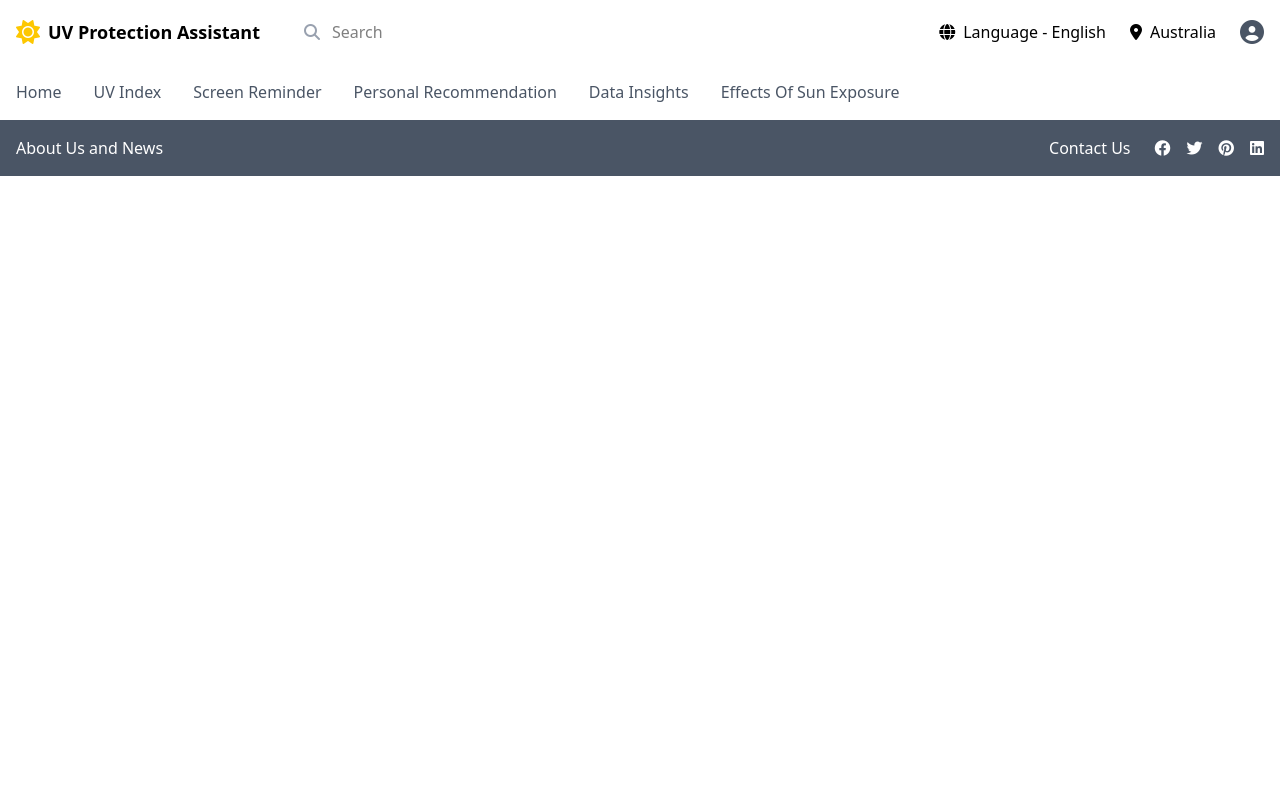
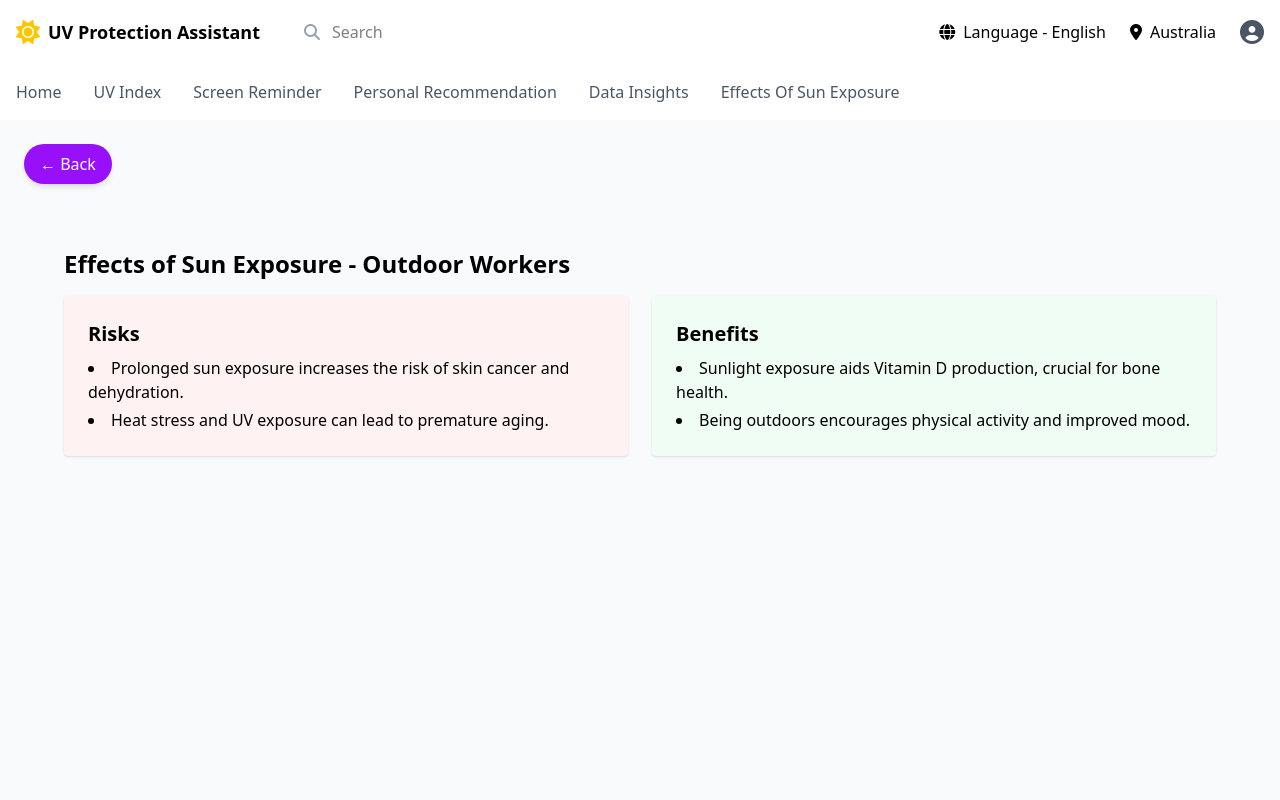
Before and after one commit to happylifeeveryday/UVassistant, a Vue app: page /CommunityCategoryDetails/1 in a window 1280 px wide. Shown: the top 800 px of the page. Built offline with nearby package versions, Linux system fonts and the light colour scheme; no server answers.

Commit message:
change to community group from age group

```diff
--- a/src/router/index.js
+++ b/src/router/index.js
@@ -2,7 +2,7 @@ import { createRouter, createWebHistory } from 'vue-router'
 import HomeView from '../views/HomeView.vue'
 import ViewUVIndex from '../views/UVIndexView.vue'
 import EffectsOfSunExposure from '../views/EffectsOfSunExposureView.vue'
-import AgeCategoryDetailsView from '@/views/AgeCategoryDetailsView.vue'
+import CommunityCategoryDetailsView from '@/views/CommunityCategoryDetailsView.vue'
 import ReminderView from '@/views/ReminderView.vue'
 import PersonalMeasure from '@/views/PersonalMeasureView.vue'
 import ImpactView from '@/views/ImpactView.vue'
@@ -30,9 +30,9 @@ const router = createRouter({
       component: PersonalMeasure,
     },
     {
-      path: '/EffectsOfSunExposure/:ageGroup',
-      name: 'AgeCategoryDetails',
-      component: AgeCategoryDetailsView,
+      path: '/CommunityCategoryDetails/:communityGroup',
+      name: 'CommunityCategoryDetails',
+      component: CommunityCategoryDetailsView,
       props: true,
     },
     {
--- a/src/views/AgeCategoryDetailsView.vue
+++ /dev/null
@@ -1,104 +0,0 @@
-<template>
-  <div class="relative min-h-screen bg-gray-50 py-12 px-6">
-    <button
-      @click="goBack"
-      class="absolute top-6 left-6 px-4 py-2 bg-purple-600 text-white rounded-full hover:bg-purple-700 transition-colors shadow-md"
-    >
-      &larr; Back
-    </button>
-
-    <div class="max-w-6xl mx-auto pt-20">
-      <h2 class="text-2xl font-bold mb-4">Effects of Sun Exposure - {{ title }}</h2>
-
-      <div class="grid grid-cols-1 md:grid-cols-2 gap-6">
-        <div class="bg-red-50 p-6 rounded shadow">
-          <h3 class="text-xl font-semibold mb-2">Risks</h3>
-          <ul class="list-disc list-inside">
-            <li v-for="(risk, idx) in content.risks" :key="idx" class="mt-1">
-              {{ risk }}
-            </li>
-          </ul>
-        </div>
-
-        <div class="bg-green-50 p-6 rounded shadow">
-          <h3 class="text-xl font-semibold mb-2">Benefits</h3>
-          <ul class="list-disc list-inside">
-            <li v-for="(benefit, idx) in content.benefits" :key="idx" class="mt-1">
-              {{ benefit }}
-            </li>
-          </ul>
-        </div>
-      </div>
-    </div>
-  </div>
-</template>
-
-<script setup>
-import { computed } from 'vue'
-import { useRoute, useRouter } from 'vue-router'
-
-const ageData = {
-  children: {
-    title: 'Children & Adolescents',
-    risks: [
-      'This part may consider using copilot AI generation if we have time',
-      'Prolonged UV exposure can cause sunburn more easily',
-      'Higher sensitivity to UV leading to potential skin damage in later life',
-    ],
-    benefits: [
-      'Helps in Vitamin D synthesis which is essential for bone growth',
-      'Promotes healthy outdoor activity and exercise',
-    ],
-  },
-  middle: {
-    title: 'Middle Aged Adults',
-    risks: [
-      'Increased risk of age spots, wrinkles, and other signs of aging',
-      'Higher chance of skin cancer if no proper protection is used',
-    ],
-    benefits: [
-      'Moderate sunlight can improve mood and help in Vitamin D production',
-      'Encourages outdoor physical activities which help maintain fitness',
-    ],
-  },
-  adults: {
-    title: 'Adults',
-    risks: [
-      'Sunburn, premature aging, and heightened risk of skin cancer',
-      'UV exposure can aggravate certain skin conditions',
-    ],
-    benefits: [
-      'Sunlight can help regulate circadian rhythms, improving sleep',
-      'Adequate Vitamin D levels support immune function',
-    ],
-  },
-  aged: {
-    title: 'Aged Individuals',
-    risks: [
-      'Skin is thinner and less protective, more prone to damage',
-      'UV exposure can exacerbate existing health issues',
-    ],
-    benefits: [
-      'Sunlight in moderation helps maintain bone health',
-      'Mild sun exposure can improve mood and general well-being',
-    ],
-  },
-}
-
-const route = useRoute()
-const router = useRouter()
-
-const ageGroup = route.params.ageGroup || 'adults'
-
-const content = computed(() => {
-  return ageData[ageGroup] || ageData.adults
-})
-
-const title = computed(() => content.value.title)
-
-function goBack() {
-  router.go(-1)
-}
-</script>
-
-<style scoped></style>
--- /dev/null
+++ b/src/views/CommunityCategoryDetailsView.vue
@@ -0,0 +1,103 @@
+<template>
+  <div class="relative min-h-screen bg-gray-50 py-12 px-6">
+    <button
+      @click="goBack"
+      class="absolute top-6 left-6 px-4 py-2 bg-purple-600 text-white rounded-full hover:bg-purple-700 transition-colors shadow-md"
+    >
+      &larr; Back
+    </button>
+
+    <div class="max-w-6xl mx-auto pt-20">
+      <h2 class="text-2xl font-bold mb-4">Effects of Sun Exposure - {{ title }}</h2>
+
+      <div class="grid grid-cols-1 md:grid-cols-2 gap-6">
+        <div class="bg-red-50 p-6 rounded shadow">
+          <h3 class="text-xl font-semibold mb-2">Risks</h3>
+          <ul class="list-disc list-inside">
+            <li v-for="(risk, idx) in content.risks" :key="idx" class="mt-1">
+              {{ risk }}
+            </li>
+          </ul>
+        </div>
+
+        <div class="bg-green-50 p-6 rounded shadow">
+          <h3 class="text-xl font-semibold mb-2">Benefits</h3>
+          <ul class="list-disc list-inside">
+            <li v-for="(benefit, idx) in content.benefits" :key="idx" class="mt-1">
+              {{ benefit }}
+            </li>
+          </ul>
+        </div>
+      </div>
+    </div>
+  </div>
+</template>
+
+<script setup>
+import { computed } from 'vue'
+import { useRoute, useRouter } from 'vue-router'
+
+const communityData = {
+  'outdoor-workers': {
+    title: 'Outdoor Workers',
+    risks: [
+      'Prolonged sun exposure increases the risk of skin cancer and dehydration.',
+      'Heat stress and UV exposure can lead to premature aging.',
+    ],
+    benefits: [
+      'Sunlight exposure aids Vitamin D production, crucial for bone health.',
+      'Being outdoors encourages physical activity and improved mood.',
+    ],
+  },
+  'darker-skin': {
+    title: 'People with Darker Skin Tones',
+    risks: [
+      'While melanin provides some UV protection, long-term exposure still poses risks.',
+      'Lower Vitamin D synthesis may occur due to melanin blocking UV absorption.',
+    ],
+    benefits: [
+      'Lower risk of sunburn compared to lighter skin tones.',
+      'Sun exposure still aids in overall well-being and mood regulation.',
+    ],
+  },
+  elderly: {
+    title: 'Elderly & Immunocompromised',
+    risks: [
+      'Thinner skin makes elderly individuals more prone to UV damage.',
+      'Weakened immune systems can result in increased skin cancer risk.',
+    ],
+    benefits: [
+      'Moderate sun exposure helps with bone density and Vitamin D absorption.',
+      'Can boost mental health and alleviate seasonal depression.',
+    ],
+  },
+  athletes: {
+    title: 'Athletes & Outdoor Enthusiasts',
+    risks: [
+      'Long periods of sun exposure increase the risk of sunburn and dehydration.',
+      'Sweating combined with UV exposure can lead to skin damage over time.',
+    ],
+    benefits: [
+      'Regular outdoor activity improves physical fitness and well-being.',
+      'Sunlight exposure enhances Vitamin D production and energy levels.',
+    ],
+  },
+}
+
+const route = useRoute()
+const router = useRouter()
+
+const communityGroup = route.params.communityGroup || 'outdoor-workers'
+
+const content = computed(() => {
+  return communityData[communityGroup] || communityData['outdoor-workers']
+})
+
+const title = computed(() => content.value.title)
+
+function goBack() {
+  router.push({ name: 'EffectsOfSunExposure' })
+}
+</script>
+
+<style scoped></style>
--- a/src/views/EffectsOfSunExposureView.vue
+++ b/src/views/EffectsOfSunExposureView.vue
@@ -86,14 +86,36 @@
 </template>
 
 <script setup>
-import { useRouter } from 'vue-router'
+import { useRouter, useRoute } from 'vue-router'
+import { computed } from 'vue'
 
 const router = useRouter()
 
+
 function goToDetails(communityGroup) {
-  router.push({
-    name: 'CommunityCategoryDetails',
-    params: { communityGroup },
-  })
+  router.push({ name: 'CommunityCategoryDetails', params: { communityGroup } })
 }
+
+const communityData = {
+  'outdoor-workers': {
+    title: 'Outdoor Workers',
+    description: 'Outdoor workers face prolonged sun exposure, increasing the risk of skin damage and heat-related illnesses.',
+  },
+  'darker-skin': {
+    title: 'People with Darker Skin Tones',
+    description: 'Melanin provides some protection, but sunscreen is still necessary for long-term skin health.',
+  },
+  elderly: {
+    title: 'Elderly & Immunocompromised',
+    description: 'Older adults need controlled sun exposure for vitamin D while avoiding excessive UV damage.',
+  },
+  athletes: {
+    title: 'Athletes & Outdoor Enthusiasts',
+    description: 'Athletes should balance sun exposure with hydration and sun protection for optimal performance.',
+  },
+}
+
+const route = useRoute()
+const communityGroup = computed(() => route.params.communityGroup || 'outdoor-workers')
+const communityContent = computed(() => communityData[communityGroup.value] || communityData['outdoor-workers'])
 </script>
```
Also changed, not shown: public/darker-skin-icon.png.
